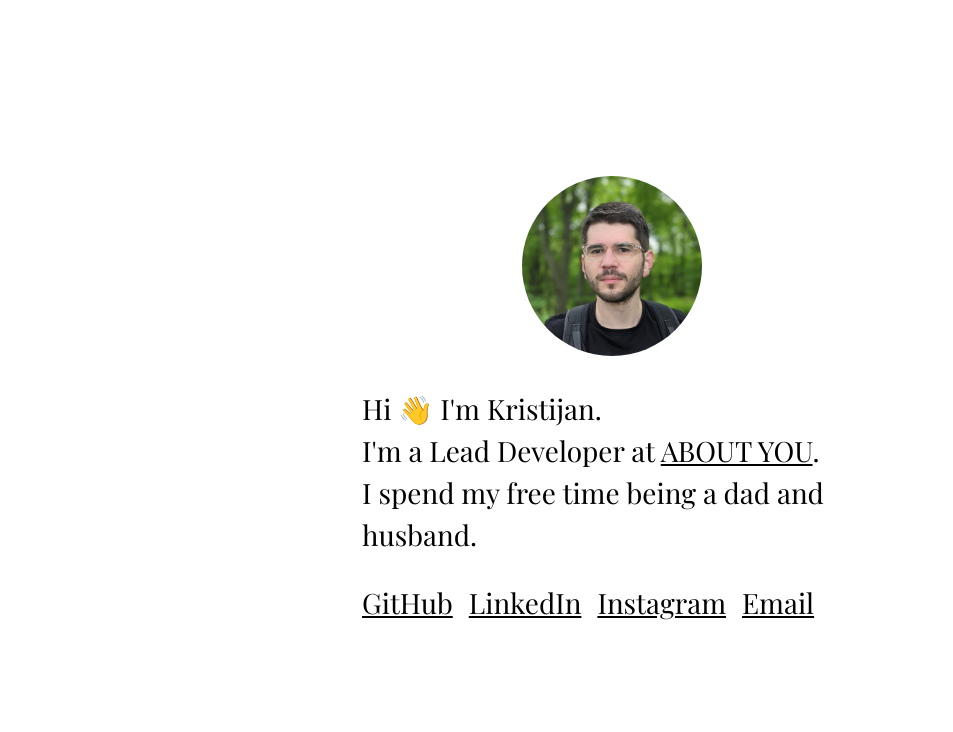
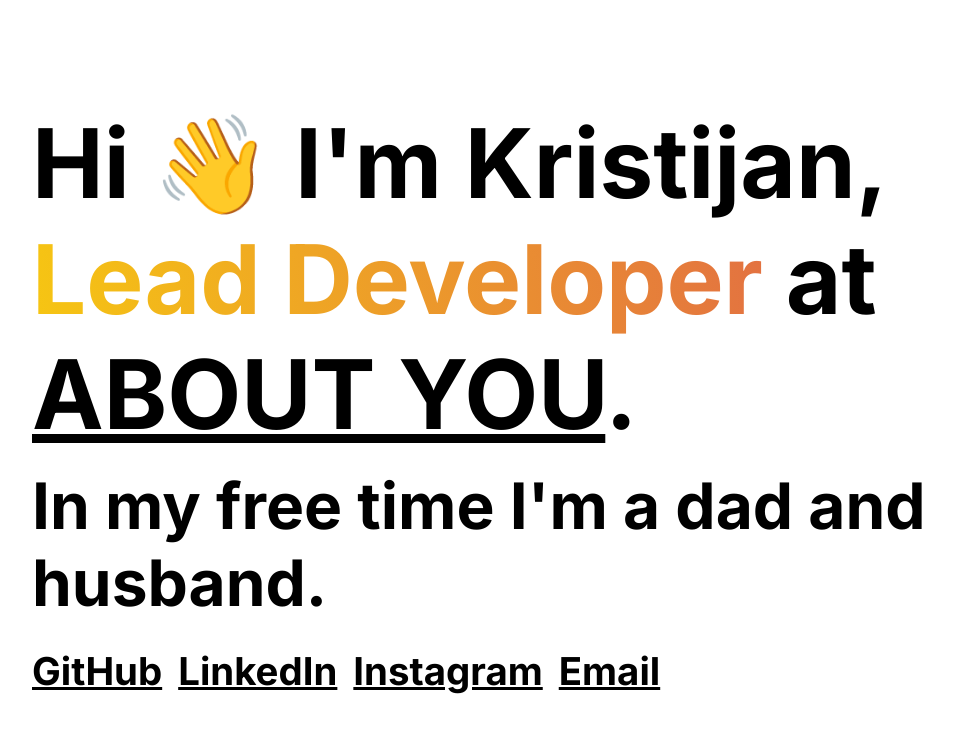
Before and after one commit to kristijanbambir/kristijanbambir.github.com, a Next.js app: page / in a window 1280 px wide. Shown: the top 732 px of the page, without its empty margins (28-981 px from the left). Built offline with nearby package versions, Linux system fonts and the light colour scheme.

Commit message:
Redesign

```diff
--- a/src/app/globals.css
+++ b/src/app/globals.css
@@ -11,14 +11,6 @@ a {
   text-decoration: underline;
 }
 
-p {
-  margin: 0;
-}
-
-* {
-  box-sizing: border-box;
-}
-
 @media (prefers-color-scheme: dark) {
   html {
     color-scheme: dark;
--- a/src/app/layout.tsx
+++ b/src/app/layout.tsx
@@ -1,8 +1,9 @@
 import type { Metadata } from 'next';
-import { Playfair_Display } from 'next/font/google';
+import { Inter } from 'next/font/google';
+import './reset.css';
 import './globals.css';
 
-const font = Playfair_Display({ weight: '400', subsets: ['latin'] });
+const font = Inter({ subsets: ['latin'] });
 
 export const metadata: Metadata = {
   title: 'Kristijan Bambir',
--- a/src/app/page.module.css
+++ b/src/app/page.module.css
@@ -1,24 +1,28 @@
-.container {
-  padding: 0 2rem;
-}
-
 .main {
-  margin: 0 auto;
-  padding: 4rem 0;
-  max-width: 500px;
-  min-height: 100vh;
-  min-height: 100svh;
   display: flex;
   flex-direction: column;
   justify-content: center;
-  gap: 2rem;
-  line-height: 1.5;
-  font-size: 1.75rem;
+  gap: 1rem;
+  min-height: 100svh;
+  margin: 0 auto;
+  padding: 0 20px;
+  font-size: 16px;
+  font-weight: 700;
+  line-height: 1.2;
 }
 
-.profile {
-  border-radius: 50%;
-  align-self: flex-start;
+.title {
+  font-size: 3em;
+}
+
+.title .gradient {
+  background: linear-gradient(260deg, #e26e43 -4%, #f8ce0e 110%);
+  background-clip: text;
+  -webkit-text-fill-color: transparent;
+}
+
+.subtitle {
+  font-size: 2em;
 }
 
 .links {
@@ -32,24 +36,19 @@
 }
 
 .links li {
-  margin-top: -1rem;
+  font-size: 1.2em;
 }
 
-@media (min-width: 600px) {
-  .profile {
-    align-self: center;
+@media (min-width: 640px) {
+  .main {
+    padding: 0 40px;
+    font-size: 24px;
   }
 }
 
-@media (min-width: 1920px) {
-  .profile {
-    width: 250px;
-    height: 250px;
-  }
-
+@media (min-width: 1280px) {
   .main {
-    max-width: 700px;
-    gap: 3rem;
-    font-size: 2rem;
+    padding: 0 60px;
+    font-size: 32px;
   }
 }
--- a/src/app/page.tsx
+++ b/src/app/page.tsx
@@ -3,23 +3,17 @@ import styles from './page.module.css';
 
 export default function Home() {
   return (
-    <div className={styles.container}>
     <main className={styles.main}>
-        <Image
-          className={styles.profile}
-          src="/profile.jpg"
-          alt="Kristijan Bambir profile image"
-          width={180}
-          height={180}
-        />
+      <h1 className={styles.title}>
+        Hi 👋 I&apos;m Kristijan,
+        <br />
+        <span className={styles.gradient}>Lead Developer</span> at{' '}
+        <a href="https://aboutyou.tech/">ABOUT YOU</a>.
+      </h1>
 
-        <p className={styles.description}>
-          Hi 👋 I&apos;m Kristijan.
-          <br />
-          I&apos;m a Lead Developer at{' '}
-          <a href="https://aboutyou.tech/">ABOUT YOU</a>.
-          <br />I spend my free time being a dad and husband.
-        </p>
+      <h2 className={styles.subtitle}>
+        In my free time I&apos;m a dad and husband.
+      </h2>
 
       <ul className={styles.links}>
         <li>
@@ -36,6 +30,5 @@ export default function Home() {
         </li>
       </ul>
     </main>
-    </div>
   );
 }
--- /dev/null
+++ b/src/app/reset.css
@@ -0,0 +1,66 @@
+/*
+  Source: https://www.joshwcomeau.com/css/custom-css-reset/
+*/
+
+/*
+  1. Use a more-intuitive box-sizing model.
+*/
+*,
+*::before,
+*::after {
+  box-sizing: border-box;
+}
+/*
+  2. Remove default margin
+*/
+* {
+  margin: 0;
+}
+/*
+  Typographic tweaks!
+  3. Add accessible line-height
+  4. Improve text rendering
+*/
+body {
+  line-height: 1.5;
+  -webkit-font-smoothing: antialiased;
+}
+/*
+  5. Improve media defaults
+*/
+img,
+picture,
+video,
+canvas,
+svg {
+  display: block;
+  max-width: 100%;
+}
+/*
+  6. Remove built-in form typography styles
+*/
+input,
+button,
+textarea,
+select {
+  font: inherit;
+}
+/*
+  7. Avoid text overflows
+*/
+p,
+h1,
+h2,
+h3,
+h4,
+h5,
+h6 {
+  overflow-wrap: break-word;
+}
+/*
+  8. Create a root stacking context
+*/
+#root,
+#__next {
+  isolation: isolate;
+}
```
Lines whose indentation alone changed are shown as unchanged.
